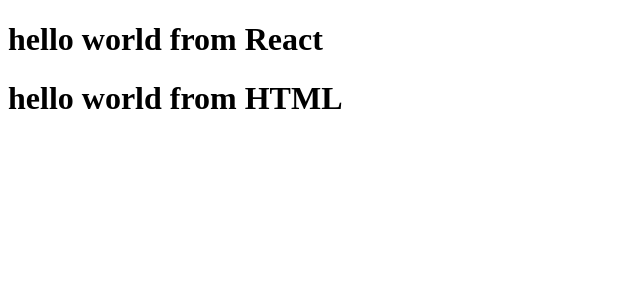
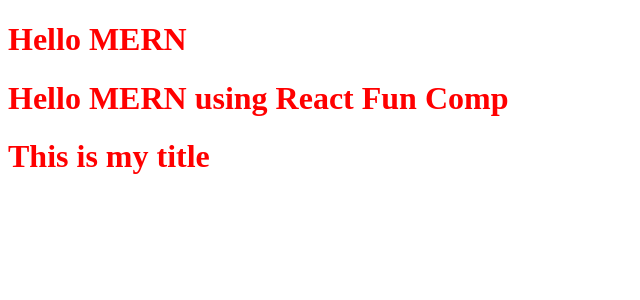
Before and after one commit to opex78/MERN, a React (Vite) app: page / in a window 1280 px wide. Shown: the top 300 px of the page, without its empty margins (0-640 px from the left). Built offline with nearby package versions, Linux system fonts and the light colour scheme.

Commit message:
01- Intiialization of basics

```diff
--- a/App.js
+++ b/App.js
@@ -1,39 +1,32 @@
 import React from "react";
 import ReactDOM from "react-dom/client"
 
-const heading = React.createElement("h1", {
-    id: "head-1"
-}, "hello world from React");
-console.log("heading", heading) // heading is a react element
-// React demands a root tag
-const root = ReactDOM.createRoot(document.getElementById("root"));
-// we have created a root for our react library
-root.render(heading);
-//whatever you want to render inside the root, just pass it
+// React Element => JSX
+const heading = <h1 className="head">Hello MERN</h1>
+
+const root = ReactDOM.createRoot(document.getElementById("root"))
+
+
+// React Functional based component => normal javscript function => it has to return a JSX
+
+const Title = () => {
+    return <h1>This is my title</h1>
+}
+
+const HeadingComp = () => {
+    return (
+        <>
+            {/* way to render react element inside react component */}
+            {heading}
+
+            < h1 className="head" > Hello MERN using React Fun Comp </h1 >
+
+            <Title />
+        </>
+    )
+}
 
 
 
-
-{/* <div id="parent">
-        <div id="child">
-            <h1>I'm heading one</h1>
-        </div>
-</div> */}
-
-// 1. Generate parent div
-// 2. inside of parent's children put div child
-// 3. inside of child's children put h1
-// 4. inside of h1 put html
-
-
-// const parent = React.createElement("div", {
-//     id: "parent"
-// }, React.createElement("div", {
-//     id: "child"
-// }, React.createElement("h1", {
-//     id: "heading"
-// }, "I'm heading one")));
-
-// const root = ReactDOM.createRoot(document.getElementById("root"));
-
-// root.render(parent);
+// React Component
+root.render(<HeadingComp />);
--- a/index.css
+++ b/index.css
@@ -1,3 +1,3 @@
-#head-1 {
-
+h1 {
+  color: red;
 }
--- a/index.html
+++ b/index.html
@@ -7,19 +7,10 @@
     <title>Document</title>
   </head>
   <body>
-    <div id="root"></div>
-    <h1>hello world from HTML</h1>
-    <!-- ######## Javascript #######   -->
-
+    <div id="root">
+      React is not rendered
+    </div>
+    <link  rel="stylesheet" href="index.css"></link>
     <script type="module" src="App.js"></script>
   </body>
-  <!-- <script>
-    const heading = document.createElement("h1"); // creating heading
-    heading.innerHTML = "hello world from javascript"; // put the html
-    // put the heading inside the root
-    const root = document.getElementById("root");
-
-    // append heading into root => heading will go as a child inside the root
-    root.appendChild(heading);
-  </script> -->
 </html>
```
Also changed, not shown: package.json (+2 -5 lines), 1 other file (tests, documents, lock files or other folders).
